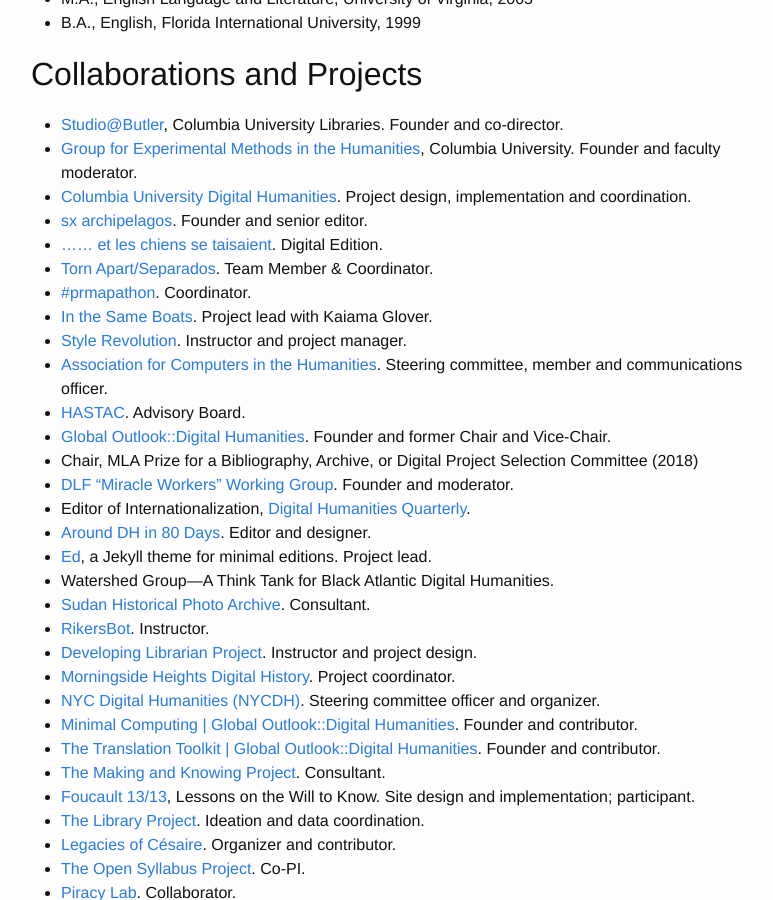
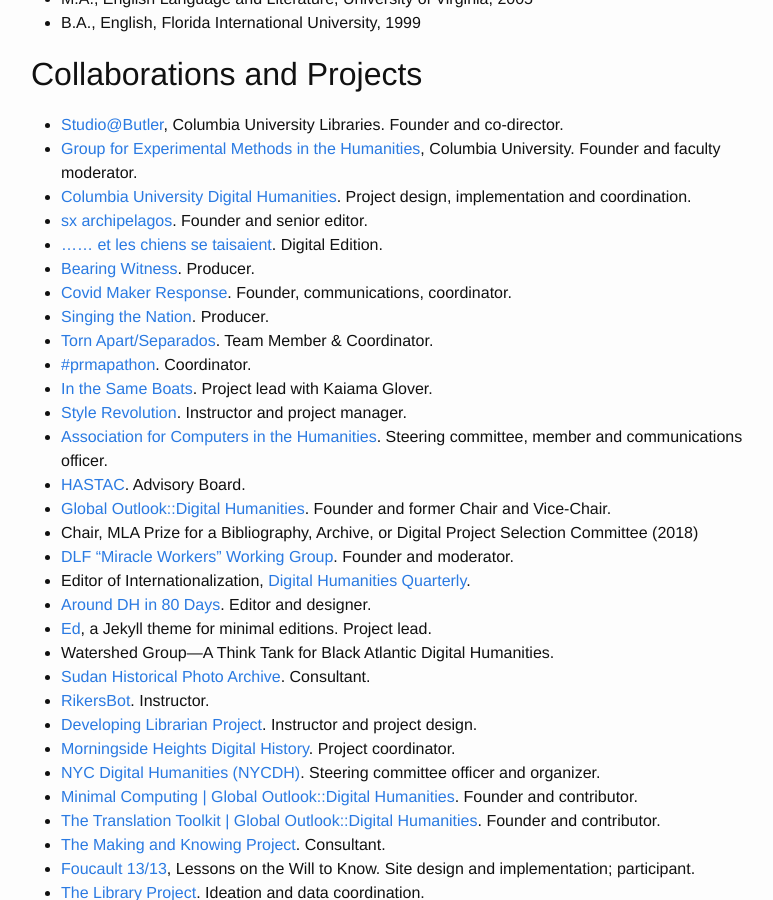
Before and after one commit to elotroalex/elotroalex, a Jekyll site: the page built from bio.md, in a window 1280 px wide and 900 px high, scrolled down 681 px. Shown: the whole window, without its empty margins (239-1012 px from the left). Built offline with Jekyll 4.4.1, drawn with Linux system fonts in a browser that asks for light colours.

Commit message:
added a few projects'

```diff
--- a/bio.md
+++ b/bio.md
@@ -31,6 +31,9 @@
 - [Columbia University Digital Humanities](https://digitalhumanities.columbia.edu/). Project design, implementation and coordination.
 - [sx archipelagos](http://smallaxe.net/sxarchipelagos/). Founder and senior editor.
 - [...... et les chiens se taisaient](http://cesaire.elotroalex.com/chiens/). Digital Edition.
+- [Bearing Witness](https://bearingwitness.github.io/). Producer.
+- [Covid Maker Response](http://covidmakerresponse.com/). Founder, communications, coordinator.
+- [Singing the Nation](http://singingthenation.com/). Producer.
 - [Torn Apart/Separados](http://xpmethod.plaintext.in/torn-apart/). Team Member & Coordinator.
 - [#prmapathon](http://xpmethod.plaintext.in/events/puerto-rico-mapathon.html). Coordinator.
 - [In the Same Boats](http://sameboats.org). Project lead with Kaiama Glover.
```
